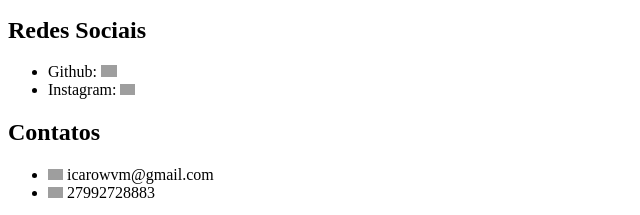
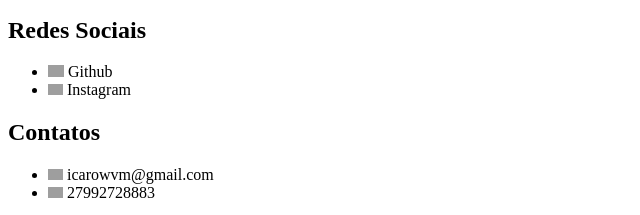
Before and after one commit to Icaruhvm/aulashtml, a plain HTML site: page index.html in a window 1280 px wide. Shown: the part 1066-1281 px from the top of the page, 0-640 px from the left. Drawn offline with Linux system fonts and the light colour scheme; grey boxes are pictures that could not be loaded.

Commit message:
index.html

```diff
--- a/index.html
+++ b/index.html
@@ -63,11 +63,11 @@
             <h2>Redes Sociais</h2>
 
             <ul>
-                <li>Github: <a href="https://github.com/Icaruhvm" target="_blank"><img width="16px"
-                            src="https://cdn-icons-png.flaticon.com/512/25/25231.png" alt=""></a> </li>
-                <li>Instagram: <a href="https://instagram.com/icaruhvm/" target="_blank"><img width="15px"
-                            src="https://cdn2.iconfinder.com/data/icons/social-media-2285/512/1_Instagram_colored_svg_1-512.png"
-                            alt=""></a></li>
+                <li><a href="https://github.com/Icaruhvm" target="_blank"><img width="16px"
+                    src="https://cdn-icons-png.flaticon.com/512/25/25231.png" alt=""></a> Github</li>
+                <li><a href="https://instagram.com/icaruhvm/" target="_blank"><img width="15px"
+                    src="https://cdn2.iconfinder.com/data/icons/social-media-2285/512/1_Instagram_colored_svg_1-512.png"
+                    alt=""></a> Instagram</li>
             </ul>
 
             <h2>Contatos</h2>
```
